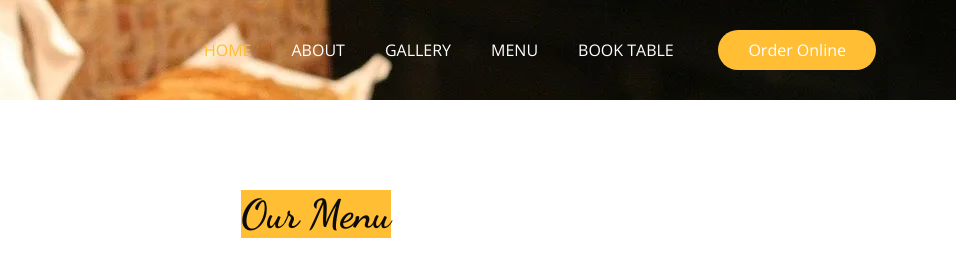
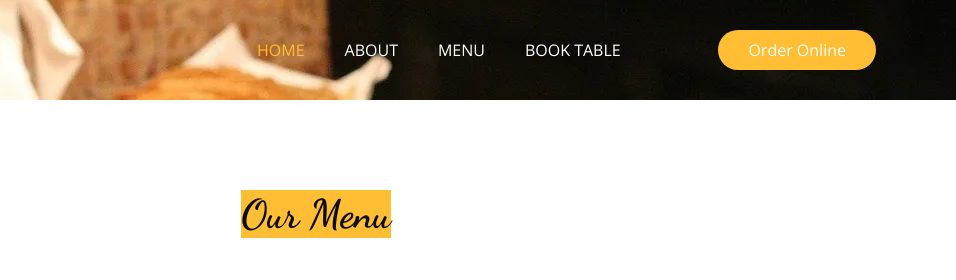
Before and after one commit to Vignesh-S-18-2003/Murugan-Kitchen, a plain HTML site: page menu.html in a window 1280 px wide. Shown: the top 280 px of the page, 324-1280 px from the left. Drawn offline with nearby package versions, Linux system fonts and the light colour scheme; some packages are replaced by stand-ins of ours.

Commit message:
Update menu.html
Removed gallery page link

```diff
--- a/menu.html
+++ b/menu.html
@@ -62,9 +62,6 @@
               </li>
               <li class="nav-item">
                 <a class="nav-link" href="about.html">About</a>
-              </li>
-              <li class="nav-item">
-                <a class="nav-link" href="gallery.html">Gallery</a>
               </li>
               <li class="nav-item">
                 <a class="nav-link" href="menu.html">Menu</a>
```
